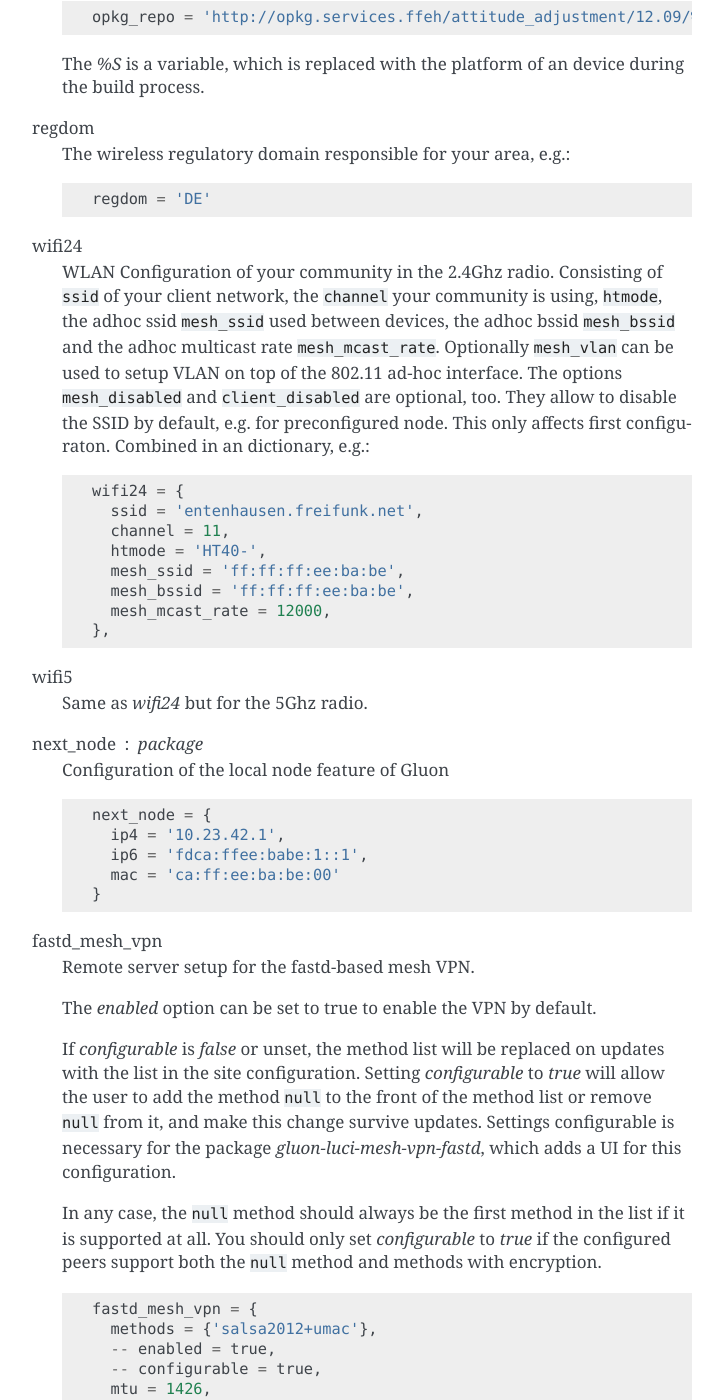
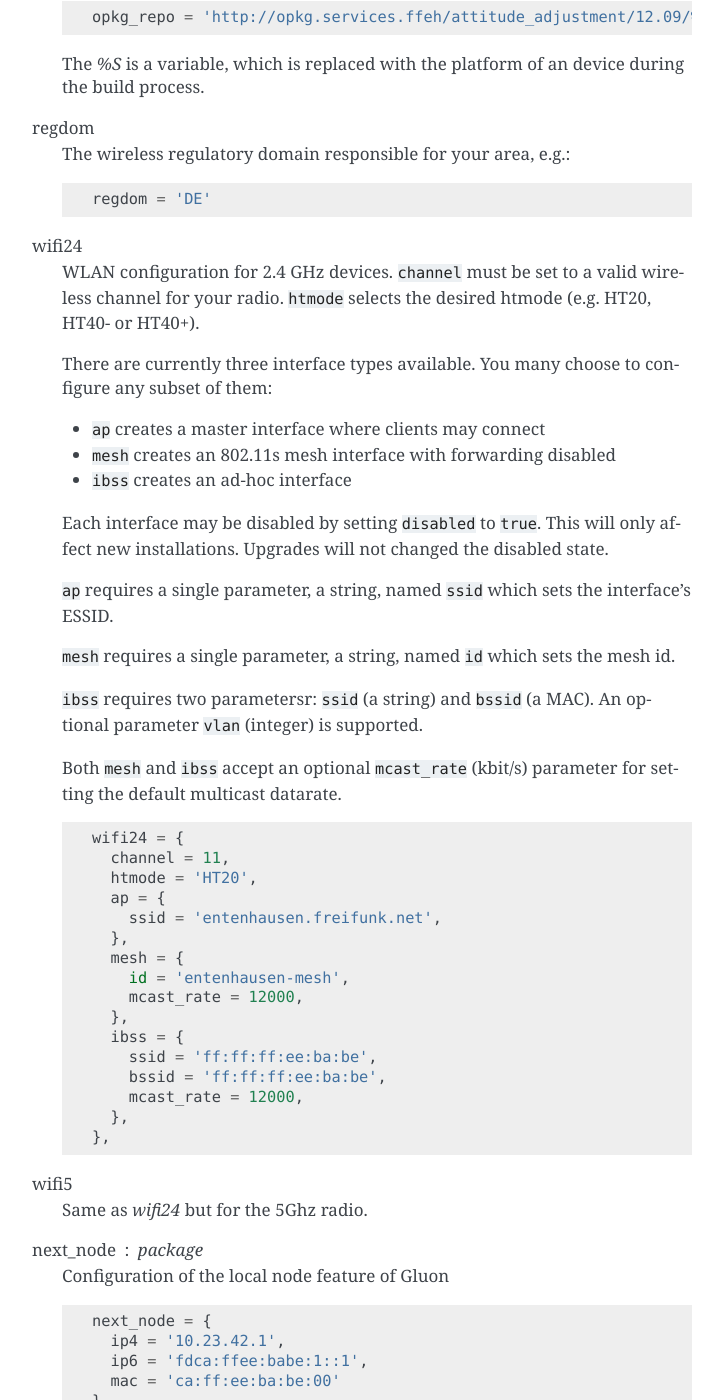
Before and after one commit to freifunk-gluon/gluon, a Sphinx documentation site: the page built from docs/user/site.rst, in a window 1280 px wide and 1400 px high, scrolled down 1115 px. Shown: the whole window, without its empty margins (388-1111 px from the left). Built offline with Sphinx 7.4.7, drawn with Linux system fonts in a browser that asks for light colours; some of the changed text lies outside the part shown.

Commit message:
mesh-batadv-core: introduce 11s mesh, refactor wireless config
This is a site.conf-breaking change in regard to the wireless config.
Make sure to read http://gluon.readthedocs.org/en/latest/user/site.html
and update your site.conf accordingly!

Support for 802.11s mesh interfaces has been added. Gluon now supports
three interface types: ap, ibss and mesh. All of them are now optional
and may be configured independently in site.conf.

A sample site.conf may look like this:

    wifi24 = {
            channel = 1,
            htmode = 'HT40+',
            ap = {
                    ssid = 'luebeck.freifunk.net',
            },
            ibss = {
                    ssid = '02:d1:11:37:fc:38',
                    bssid = '02:d1:11:37:fc:38',
                    mcast_rate = 12000,
            },
            mesh = {
                    id = 'ffhl-mesh',
                    mcast_rate = 12000,
            },
    },

```diff
--- a/docs/site-example/site.conf
+++ b/docs/site-example/site.conf
@@ -35,9 +35,6 @@
     -- Wireless channel.
     channel = 1,
 
-    -- ESSID used for client network.
-    ssid = 'entenhausen.freifunk.net',
-
     -- Specifies the channel width in 802.11n and 802.11ac mode.
     -- Possible values are:
     -- HT20 (single 20MHz channel),
@@ -45,32 +42,33 @@
     -- HT40+ (2x 20MHz channels, secondary above)
     htmode = 'HT20',
 
-    -- Adjust these values!
-    mesh_ssid = 'xe:xx:xx:xx:xx:xx',  -- ESSID used for mesh
-    mesh_bssid = 'xe:xx:xx:xx:xx:xx', -- BSSID used for mesh
+    -- ESSID used for client network.
+    ap = {
+      ssid = 'entenhausen.freifunk.net',
+      -- disabled = true, (optional)
+    },
 
-    -- Bitrate used for multicast/broadcast packets.
-    mesh_mcast_rate = 12000,
-
-    -- (optional) mesh VLAN on 802.11 ad-hoc interface (1-4095)
-    -- mesh_vlan = 14,
-    -- client_disabled = true,
-    -- mesh_disabled = false,
+    mesh = {
+      -- Adjust these values!
+      id = 'ffxx-mesh',
+      mcast_rate = 12000,
+      -- disabled = true, (optional)
+    },
   },
 
   -- Wireless configuration for 5 GHz interfaces.
   -- This should be equal to the 2.4 GHz variant, except
   -- for channel and htmode.
   wifi5 = {
-    ssid = 'entenhausen.freifunk.net',
     channel = 44,
     htmode = 'HT20',
-    mesh_ssid = 'xx:xx:xx:xx:xx:xx',
-    mesh_bssid = 'xx:xx:xx:xx:xx:xx',
-    mesh_mcast_rate = 12000,
-    -- mesh_vlan = 14,
-    -- client_disabled = true,
-    -- mesh_disabled = false,
+    ap = {
+      ssid = 'entenhausen.freifunk.net',
+    },
+    mesh = {
+      id = 'ffxx-mesh',
+      mcast_rate = 12000,
+    },
   },
 
   -- The next node feature allows clients to always reach the node it is
--- a/docs/user/site.rst
+++ b/docs/user/site.rst
@@ -62,24 +62,46 @@ regdom
       regdom = 'DE'
 
 wifi24
-    WLAN Configuration of your community in the 2.4Ghz radio. Consisting
-    of ``ssid`` of your client network, the ``channel`` your community is using,
-    ``htmode``, the adhoc ssid ``mesh_ssid`` used between devices, the adhoc
-    bssid ``mesh_bssid`` and the adhoc multicast rate ``mesh_mcast_rate``.
-    Optionally ``mesh_vlan`` can be used to setup VLAN on top of the 802.11
-    ad-hoc interface. The options ``mesh_disabled`` and ``client_disabled``
-    are optional, too. They allow to disable the SSID by default, e.g. for
-    preconfigured node. This only affects first configuraton.
-    Combined in an dictionary, e.g.:
+    WLAN configuration for 2.4 GHz devices.
+    ``channel`` must be set to a valid wireless channel for your radio.
+    ``htmode`` selects the desired htmode (e.g. HT20, HT40- or HT40+).
+
+    There are currently three interface types available. You many choose to
+    configure any subset of them:
+
+    - ``ap`` creates a master interface where clients may connect
+    - ``mesh`` creates an 802.11s mesh interface with forwarding disabled
+    - ``ibss`` creates an ad-hoc interface
+
+    Each interface may be disabled by setting ``disabled`` to ``true``.
+    This will only affect new installations.
+    Upgrades will not changed the disabled state.
+
+    ``ap`` requires a single parameter, a string, named ``ssid`` which sets the interface's ESSID.
+
+    ``mesh`` requires a single parameter, a string, named ``id`` which sets the mesh id.
+
+    ``ibss`` requires two parametersr: ``ssid`` (a string) and ``bssid`` (a MAC).
+    An optional parameter ``vlan`` (integer) is supported.
+
+    Both ``mesh`` and ``ibss`` accept an optional ``mcast_rate`` (kbit/s) parameter for setting the default multicast datarate.
     ::
 
        wifi24 = {
-         ssid = 'entenhausen.freifunk.net',
          channel = 11,
-         htmode = 'HT40-',
-         mesh_ssid = 'ff:ff:ff:ee:ba:be',
-         mesh_bssid = 'ff:ff:ff:ee:ba:be',
-         mesh_mcast_rate = 12000,
+         htmode = 'HT20',
+         ap = {
+           ssid = 'entenhausen.freifunk.net',
+         },
+         mesh = {
+           id = 'entenhausen-mesh',
+           mcast_rate = 12000,
+         },
+         ibss = {
+           ssid = 'ff:ff:ff:ee:ba:be',
+           bssid = 'ff:ff:ff:ee:ba:be',
+           mcast_rate = 12000,
+         },
        },
 
 wifi5
```
Also changed, not shown: 4 other files.
